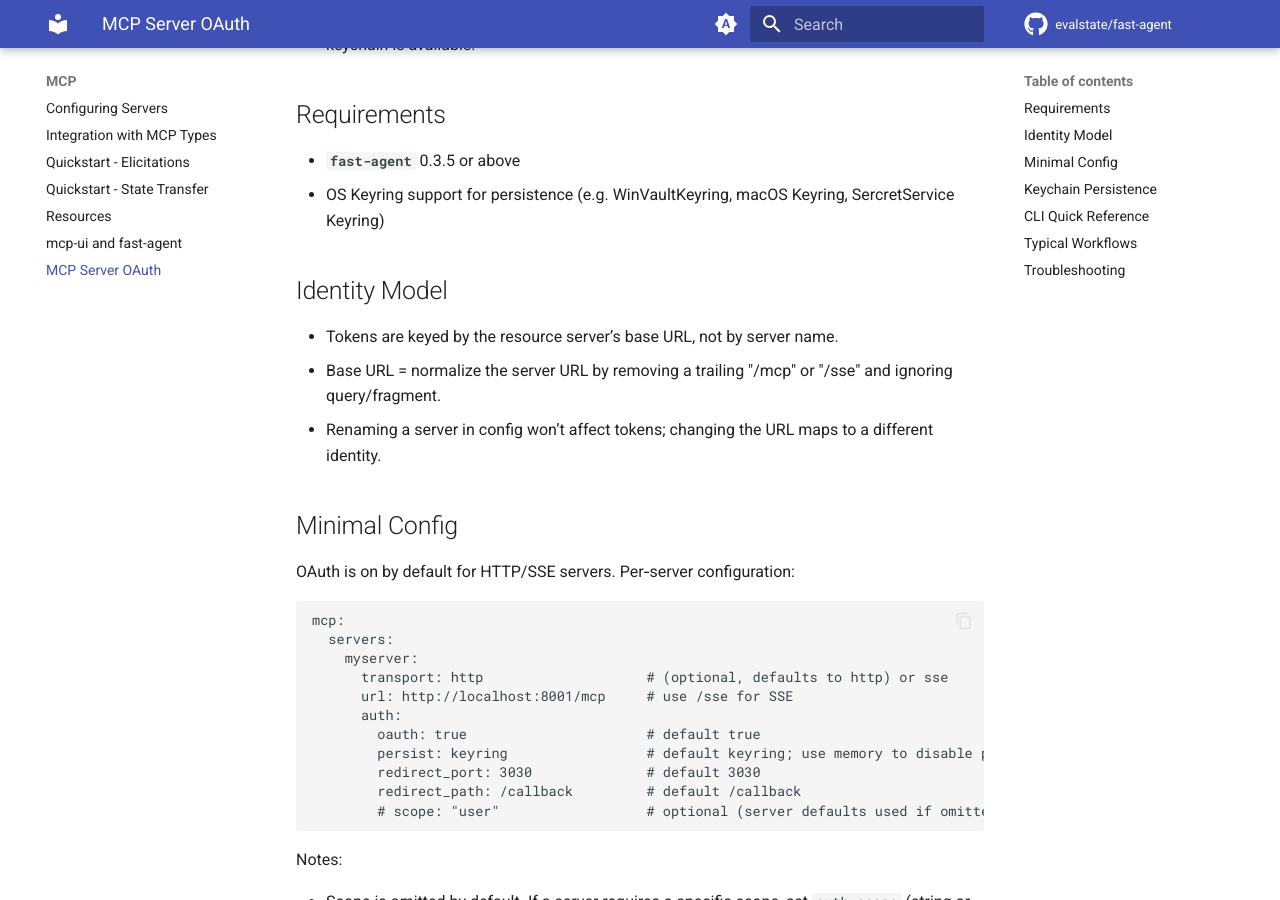
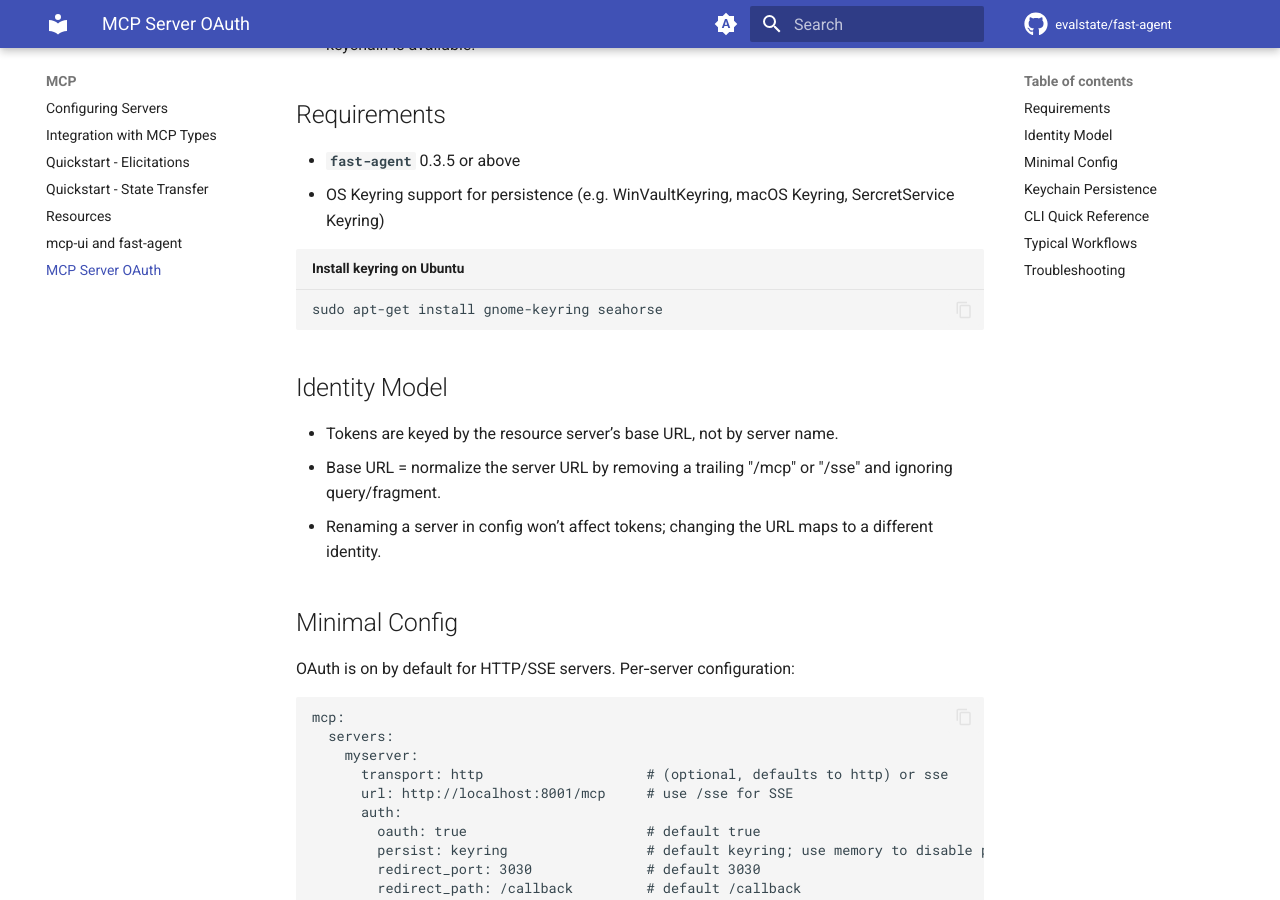
Before and after one commit to evalstate/fast-agent-docs, an MkDocs documentation site: the page built from docs/mcp/mcp-oauth.md, in a window 1280 px wide and 900 px high, scrolled down 383 px. Built offline with MkDocs 1.6.1 and Material for MkDocs 9.7.7, drawn with Linux system fonts in a browser that asks for light colours; comment, search, counter and statistics services are not loaded.

Commit message:
add keyring instructions

````diff
--- a/docs/mcp/mcp-oauth.md
+++ b/docs/mcp/mcp-oauth.md
@@ -7,6 +7,11 @@ Adds OAuth v2.1 to HTTP/SSE MCP servers (STDIO excluded).
 
 - **`fast-agent`** 0.3.5 or above
 - OS Keyring support for persistence (e.g. WinVaultKeyring, macOS Keyring, SercretService Keyring)
+
+
+```bash title="Install keyring on Ubuntu"
+sudo apt-get install gnome-keyring seahorse
+```
 
 ## Identity Model
 
````
